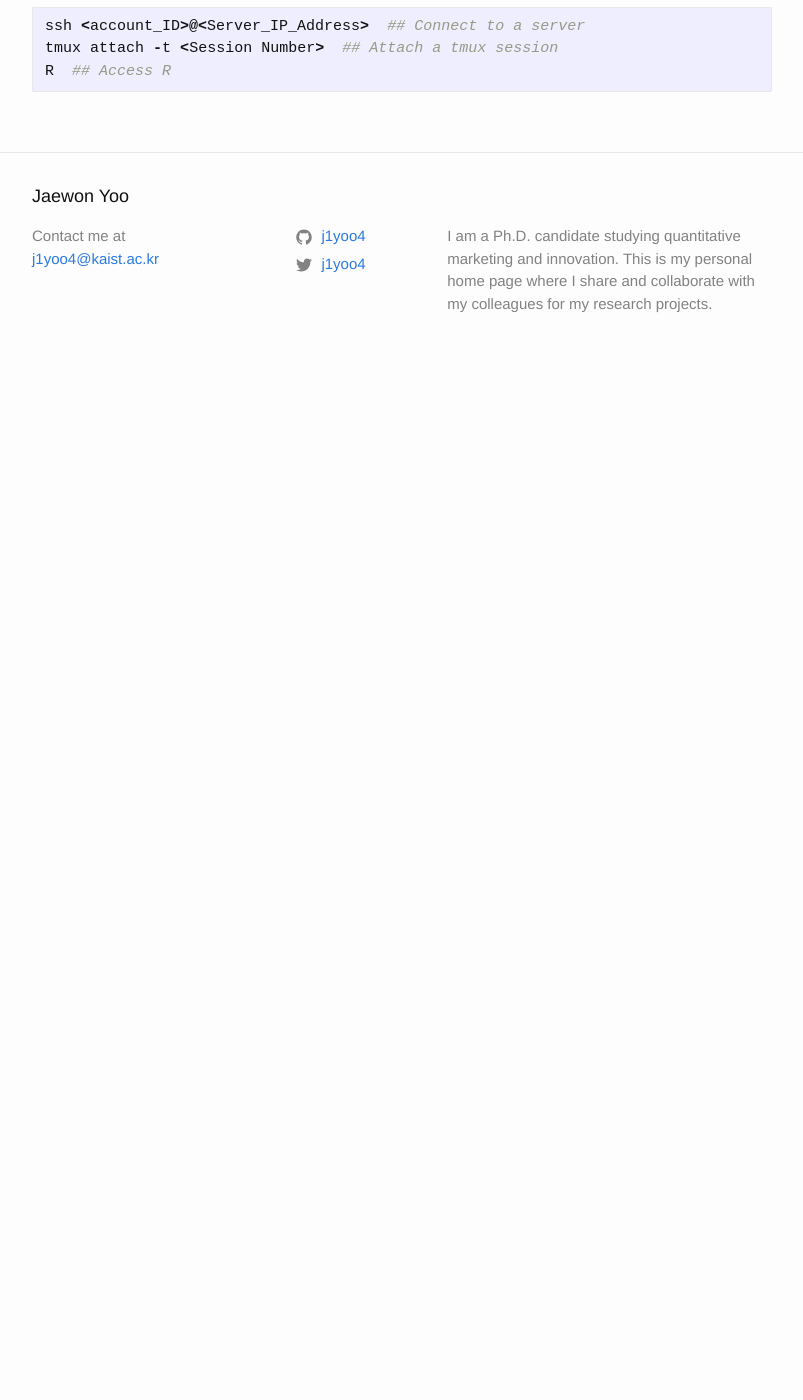
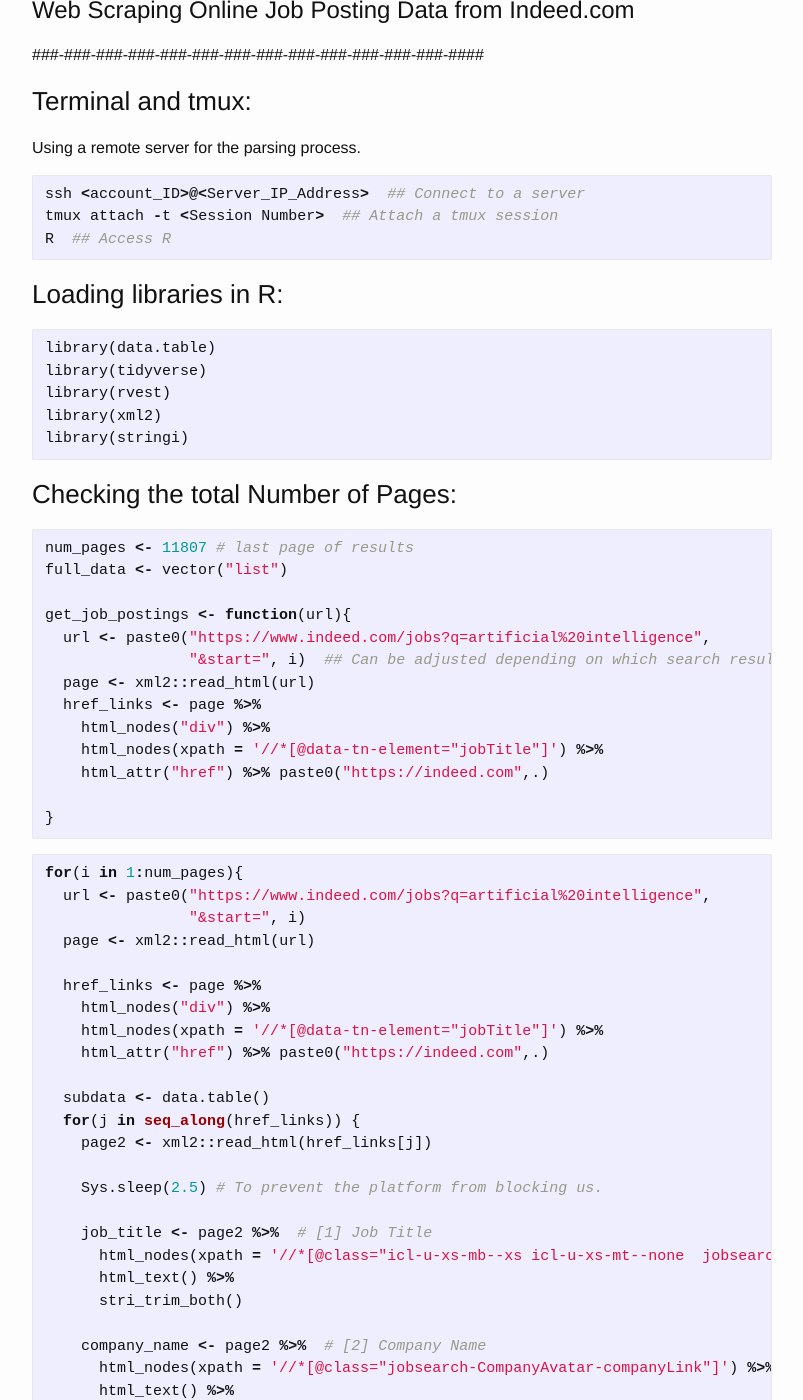
Before and after one commit to j1yoo/j1yoo.github.io, a Jekyll site: the page built from _posts/2019-10-03-scraping-online-job-posting-data.md, in a window 1280 px wide and 1400 px high, scrolled down 328 px. Shown: the whole window, without its empty margins (238-1041 px from the left). Built offline with Jekyll 4.4.1, drawn with Linux system fonts in a browser that asks for light colours; before the commit the page ends 900 px from its top, so only the background shows below that; some of the changed text lies outside the part shown.

Commit message:
Update 2019-10-03-scraping-online-job-posting-data.md

````diff
--- a/_posts/2019-10-03-scraping-online-job-posting-data.md
+++ b/_posts/2019-10-03-scraping-online-job-posting-data.md
@@ -4,6 +4,12 @@
 categories: Research
 tag: Research
 ---
+
+p.s., This is still a work-in-progress.
+
+###-###-###-###-###-###-###-###-###-###-###-###-###-####
+# Web Scraping Online Job Posting Data from Indeed.com #
+###-###-###-###-###-###-###-###-###-###-###-###-###-####
 
 ### Terminal and tmux:
 Using a remote server for the parsing process.
@@ -12,3 +18,101 @@
 tmux attach -t <Session Number>  ## Attach a tmux session
 R  ## Access R
 ```
+
+### Loading libraries in R:
+```r
+library(data.table)
+library(tidyverse)
+library(rvest)
+library(xml2)
+library(stringi)
+```
+
+### Checking the total Number of Pages:
+
+```r
+num_pages <- 11807 # last page of results
+full_data <- vector("list")
+
+get_job_postings <- function(url){
+  url <- paste0("https://www.indeed.com/jobs?q=artificial%20intelligence",
+                "&start=", i)  ## Can be adjusted depending on which search results are to be scraped.
+  page <- xml2::read_html(url)
+  href_links <- page %>%
+    html_nodes("div") %>%
+    html_nodes(xpath = '//*[@data-tn-element="jobTitle"]') %>%
+    html_attr("href") %>% paste0("https://indeed.com",.)
+
+}
+```
+
+```r
+for(i in 1:num_pages){
+  url <- paste0("https://www.indeed.com/jobs?q=artificial%20intelligence",
+                "&start=", i)
+  page <- xml2::read_html(url)
+
+  href_links <- page %>%
+    html_nodes("div") %>%
+    html_nodes(xpath = '//*[@data-tn-element="jobTitle"]') %>%
+    html_attr("href") %>% paste0("https://indeed.com",.)
+
+  subdata <- data.table()
+  for(j in seq_along(href_links)) {
+    page2 <- xml2::read_html(href_links[j])
+
+    Sys.sleep(2.5) # To prevent the platform from blocking us.
+
+    job_title <- page2 %>%  # [1] Job Title
+      html_nodes(xpath = '//*[@class="icl-u-xs-mb--xs icl-u-xs-mt--none  jobsearch-JobInfoHeader-title"]') %>%
+      html_text() %>%
+      stri_trim_both()
+
+    company_name <- page2 %>%  # [2] Company Name
+      html_nodes(xpath = '//*[@class="jobsearch-CompanyAvatar-companyLink"]') %>%
+      html_text() %>%
+      paste0(., "")
+
+    job_location <- page2 %>%  # [3] Job Location
+      html_nodes(xpath = '//*[@class=" jobsearch-CompanyInfoWithoutHeaderImage jobsearch-CompanyInfoWithReview"]') %>%
+      html_text() %>%
+      paste0(., "")
+
+    job_rating <- page2 %>%  # [4] Rating
+      html_nodes("a") %>%
+      html_nodes(xpath = '//*[@class="icl-Ratings-starsCountWrapper icl-Ratings-link"]') %>%
+      html_attr("aria-label") %>%
+      paste0(., "")
+
+    job_review <- page2 %>%  # [5] Number of Reviews
+      html_nodes(xpath = '/html/body/div[1]/div[2]/div[3]/div/div/div[1]/div[1]/div[1]/div[1]/div/div/div[2]/div/a/div[2]') %>%
+      html_text() %>%
+      paste0(., "")
+
+    job_description <- page2 %>%
+      html_nodes(xpath = '//*[@id="jobDescriptionText"]') %>%
+      html_text() %>%
+      stri_trim_both()
+
+    subdata <- rbind(subdata, safely(data.table(date_crawled = Sys.time(),
+                                                job_title,
+                                                company_name,
+                                                job_location,
+                                                job_rating,
+                                                job_review,
+                                                href_links = href_links[j])))
+
+    # print(paste0("For-loop in for-loop #", j,"."))
+  }
+  full_data[[i]] <- subdata
+  print(paste0("Iteration ", i," completed."))
+}
+print("Iteration completed.")
+```
+
+```r
+full_data = rbindlist(full_data)
+write.csv(x = full_data, file = "/mnt/admin_jaewon_02/AI_job_posting_data/AI_job_posting_data.csv")
+```
+
+### End of Code
````
